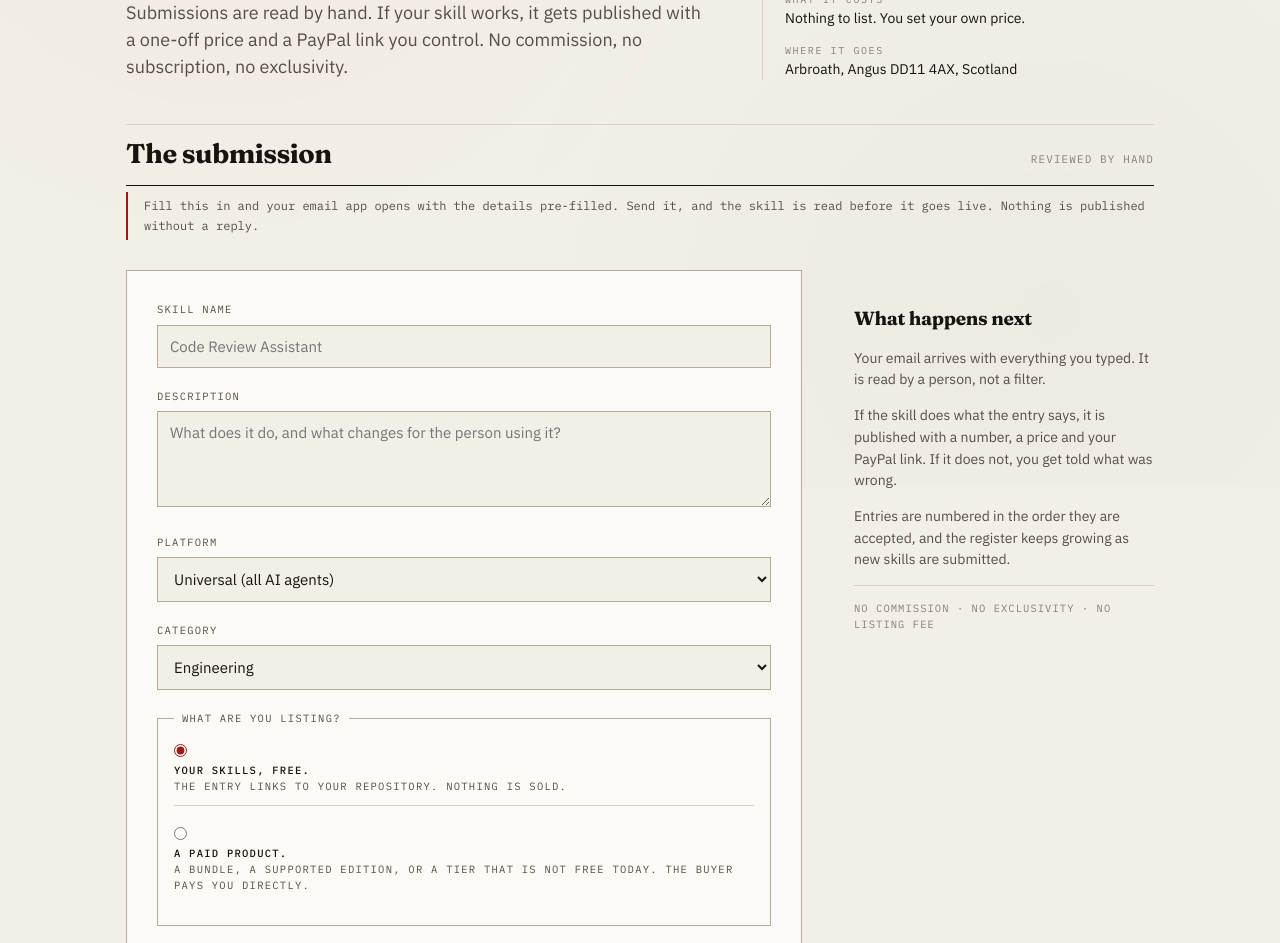
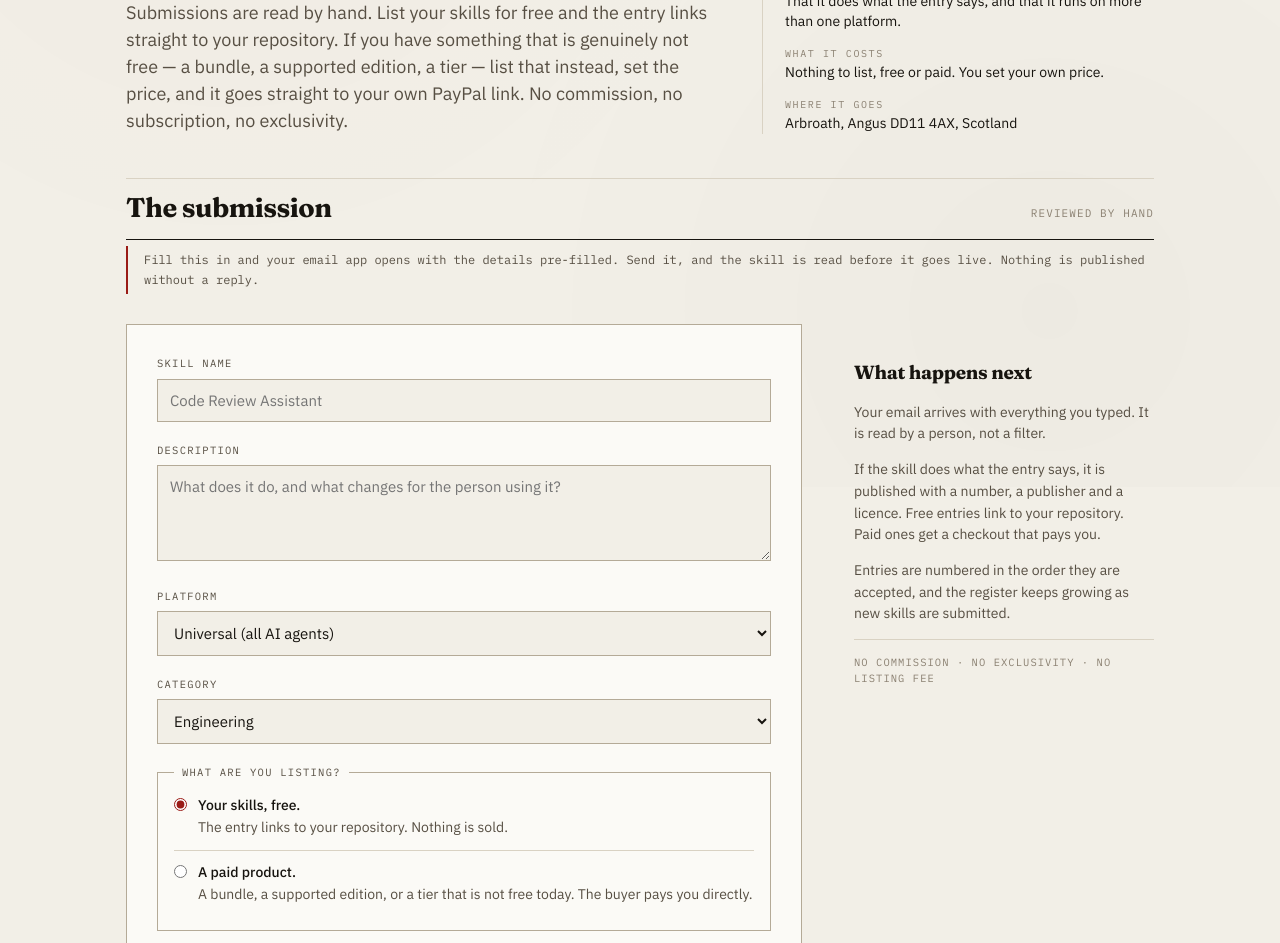
Before and after one commit to dougmcdonald87/ai-skills-marketplace, a plain HTML site: page submit.html in a window 1280 px wide. Shown: the part 313-1256 px from the top of the page. Drawn offline with Linux system fonts and the light colour scheme.

Commit message:
Stop the form uppercasing the free/paid choice labels, and correct the copy
.form label outranks .choice-opt on specificity, so the radio options were
being shouted. Raised the selector to .form .choice-opt.

The hero and the aside still described the old paid-only model. Both now say
what the register actually does: list skills for free and link to the
repository, or list something genuinely paid and get a checkout.

```diff
--- a/styles.css
+++ b/styles.css
@@ -798,7 +798,7 @@ a:hover { color: var(--seal-2); }
   padding: 0 8px;
 }
 
-.choice-opt {
+.form .choice-opt {
   display: flex;
   gap: 11px;
   align-items: flex-start;
@@ -813,16 +813,16 @@ a:hover { color: var(--seal-2); }
   color: var(--ink-2);
 }
 
-.choice-opt:last-child { border-bottom: none; }
+.form .choice-opt:last-child { border-bottom: none; }
 
-.choice-opt input {
+.form .choice-opt input {
   width: auto;
   margin: 3px 0 0;
   flex: none;
   accent-color: var(--seal);
 }
 
-.choice-opt strong { color: var(--ink); font-weight: 500; display: block; }
+.form .choice-opt strong { color: var(--ink); font-weight: 500; display: block; }
 
 /* ---------- Empty state ---------- */
 
--- a/submit.html
+++ b/submit.html
@@ -39,8 +39,10 @@
     <div>
       <p class="eyebrow" style="margin-bottom:18px">Supply the register</p>
       <h1 style="font-size:clamp(34px,5vw,58px)">Put your skill<br>in front of <em>everyone</em>.</h1>
-      <p class="lede">Submissions are read by hand. If your skill works, it gets published with a
-        one-off price and a PayPal link you control. No commission, no subscription, no exclusivity.</p>
+      <p class="lede">Submissions are read by hand. List your skills for free and the entry links
+        straight to your repository. If you have something that is genuinely not free — a bundle, a
+        supported edition, a tier — list that instead, set the price, and it goes straight to your
+        own PayPal link. No commission, no subscription, no exclusivity.</p>
     </div>
     <dl class="hero-facts">
       <div class="fact">
@@ -49,7 +51,7 @@
       </div>
       <div class="fact">
         <dt>What it costs</dt>
-        <dd id="fact-cost">Nothing to list. You set your own price.</dd>
+        <dd id="fact-cost">Nothing to list, free or paid. You set your own price.</dd>
       </div>
       <div class="fact">
         <dt>Where it goes</dt>
@@ -128,7 +130,7 @@
       <aside class="submit-aside">
         <h3>What happens next</h3>
         <p>Your email arrives with everything you typed. It is read by a person, not a filter.</p>
-        <p>If the skill does what the entry says, it is published with a number, a price and your PayPal link. If it does not, you get told what was wrong.</p>
+        <p>If the skill does what the entry says, it is published with a number, a publisher and a licence. Free entries link to your repository. Paid ones get a checkout that pays you.</p>
         <p>Entries are numbered in the order they are accepted, and the register keeps growing as new skills are submitted.</p>
         <p class="aside-note">No commission &middot; no exclusivity &middot; no listing fee</p>
       </aside>
```
Also changed, not shown: test/page-render.test.js (+6 -0 lines).
